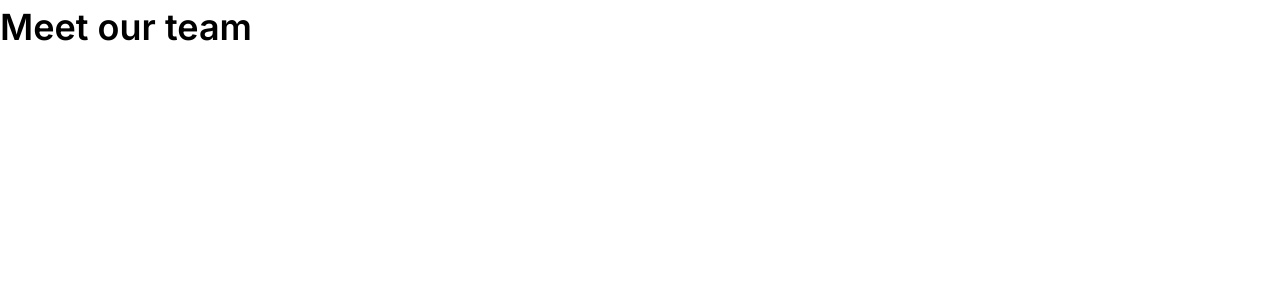
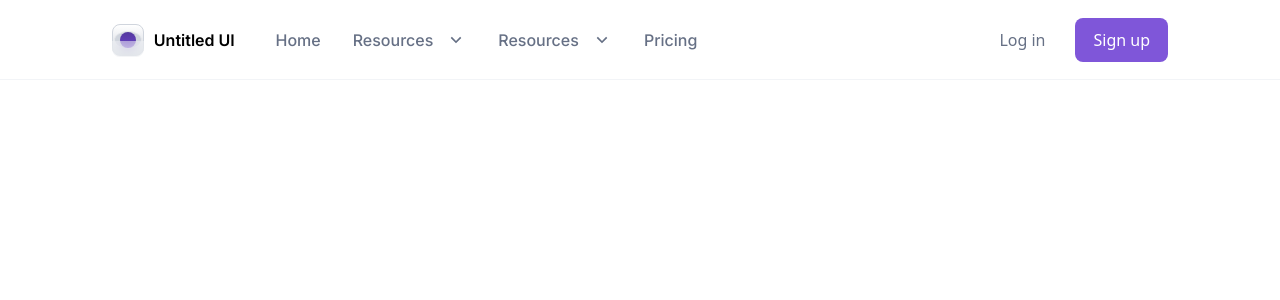
Before and after one commit to arcteggzz/UnbugQa, a React (Create React App) app: page / in a window 1280 px wide. Shown: the top 300 px of the page. Built offline with nearby package versions, Linux system fonts and the light colour scheme; the HTML template or start-up script is replaced by a standard one.

Commit message:
Finished NavBar

```diff
--- a/package.json
+++ b/package.json
@@ -8,6 +8,7 @@
     "@testing-library/user-event": "^13.5.0",
     "react": "^18.1.0",
     "react-dom": "^18.1.0",
+    "react-icons": "^4.4.0",
     "react-scripts": "5.0.1",
     "web-vitals": "^2.1.4"
   },
--- a/src/App.js
+++ b/src/App.js
@@ -1,8 +1,9 @@
+import NavBar from "./Components/NavBar";
 
 function App() {
   return (
-    <div className="font-inter font-semibold text-[36px]">
-      Meet our team
+    <div className="">
+      <NavBar />
     </div>
   );
 }
--- /dev/null
+++ b/src/Components/Logo.jsx
@@ -0,0 +1,18 @@
+
+function Logo() {
+
+  return (
+    <div className="flex items-center cursor-pointer">
+        <div className="relative flex justify-center items-center aspect-square w-[32px] border-[0.2px] border-[#D0D5DD] bg-gradient-to-b from-[#FFFFFF] to-[#D0D5DD] rounded-[8px]">
+            <div className="absolute top-[16px] w-[32px] h-[16px] rounded-b-[8px] backdrop-blur-[5px] bg-gray-100 opacity-50 shadow-[0_1px_3px_rgba(16,24,40,0.1)_0_1px_2px_rgba(16,24,40,0.06)]"></div>
+            <div className="flex justify-center items-center aspect-sqare w-[28.08px] rounded-[50%] bg-[#D0D5DD] border-[0.1px]">
+                <div className="aspect-square w-[16px] rounded-[50%] bg-gradient-to-b from-[#53389E] to-[#6941C6]"></div>
+            </div>
+        </div>
+        <h1 className="ml-[9.83px] font-inter font-semibold text-[16px]">Untitled UI</h1>
+    </div>
+
+  );
+}
+
+export default Logo;
--- /dev/null
+++ b/src/Components/NavBar.jsx
@@ -0,0 +1,36 @@
+import Logo from "./Logo";
+import { RiArrowDownSLine } from "react-icons/ri";
+import { GiHamburgerMenu } from "react-icons/gi";
+
+
+
+function NavBar() {
+
+  return (
+    <nav className="flex items-center justify-between md:h-[80px] sm:h-[72px] border-b-[1px] border-b-[#F2F4F7] md:px-[112px] sm:pl-[20px] sm:pr-[23px]">
+        <div className="flex items-center">
+            <Logo/>
+            <div className="md:flex sm:hidden font-inter space-x-[32px] ml-[40.73px]">
+                <a href="/" className={aStyle}>Home</a>
+                <div className="flex items-center cursor-pointer">
+                    <a href="/" className={aStyle}>Resources</a>
+                    < RiArrowDownSLine className="ml-[13px] text-[#667085] text-[20px]"/>
+                </div>
+                <div className="flex items-center cursor-pointer">
+                    <a href="/" className={aStyle}>Resources</a>
+                    < RiArrowDownSLine className="ml-[13px] text-[#667085] text-[20px]"/>
+                </div>
+                <a href="/" className={aStyle}>Pricing</a>
+            </div>
+        </div>
+        <div className=" md:flex sm:hidden flex items-center">
+            <a href="/" className={aStyle}>Log in</a>
+            <button className="ml-[30px] text-white font-500 text-[16px] bg-[#7F56D9] rounded-[8px] px-[18px] py-[10px]">Sign up</button>
+        </div>
+        <GiHamburgerMenu className="md:hidden sm:block text-[#667085] text-[35px] hover:text-[#7F56D9]"/>
+    </nav>
+  );
+}
+const aStyle = `text-[16px] font-[500] text-[#667085]`
+
+export default NavBar;
```
